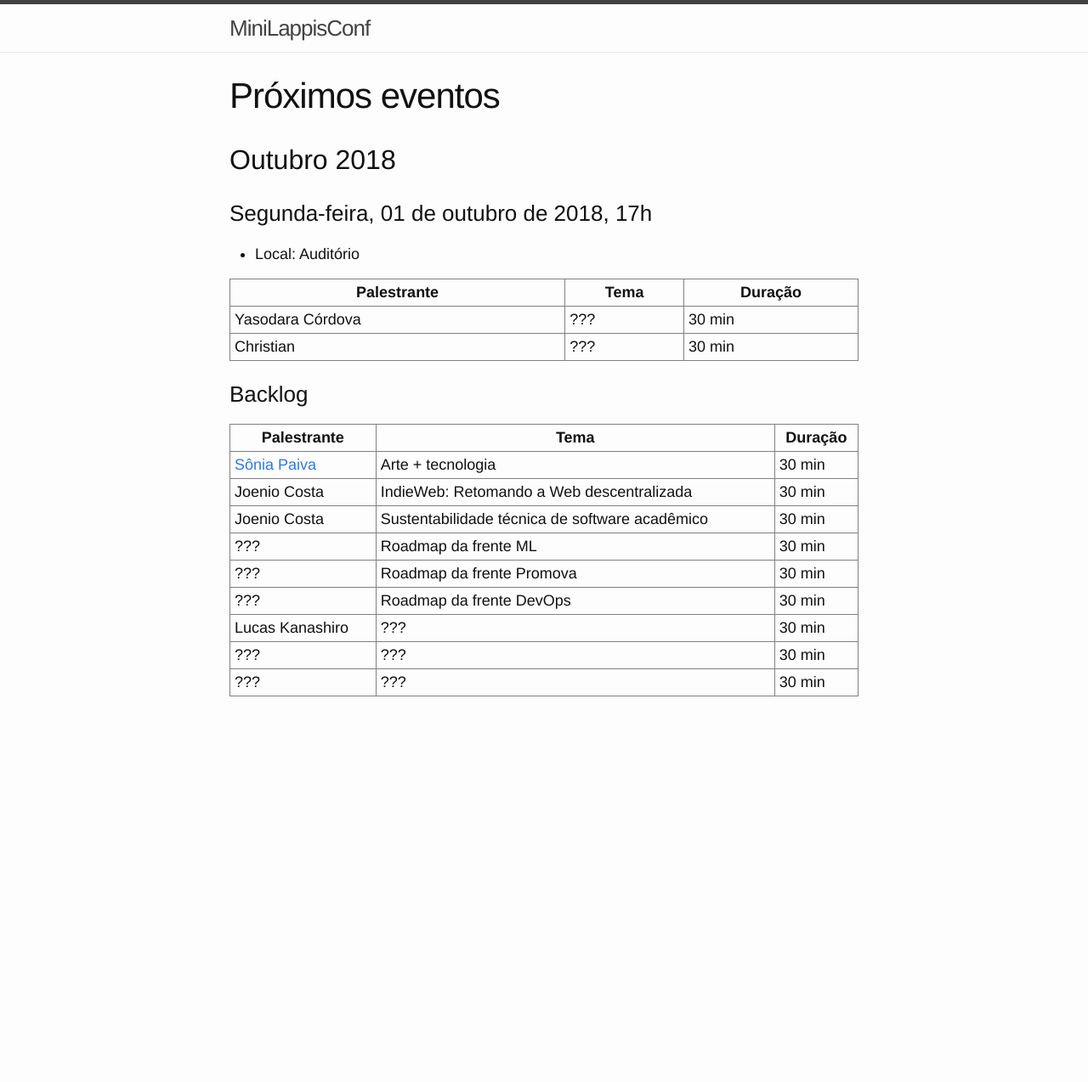
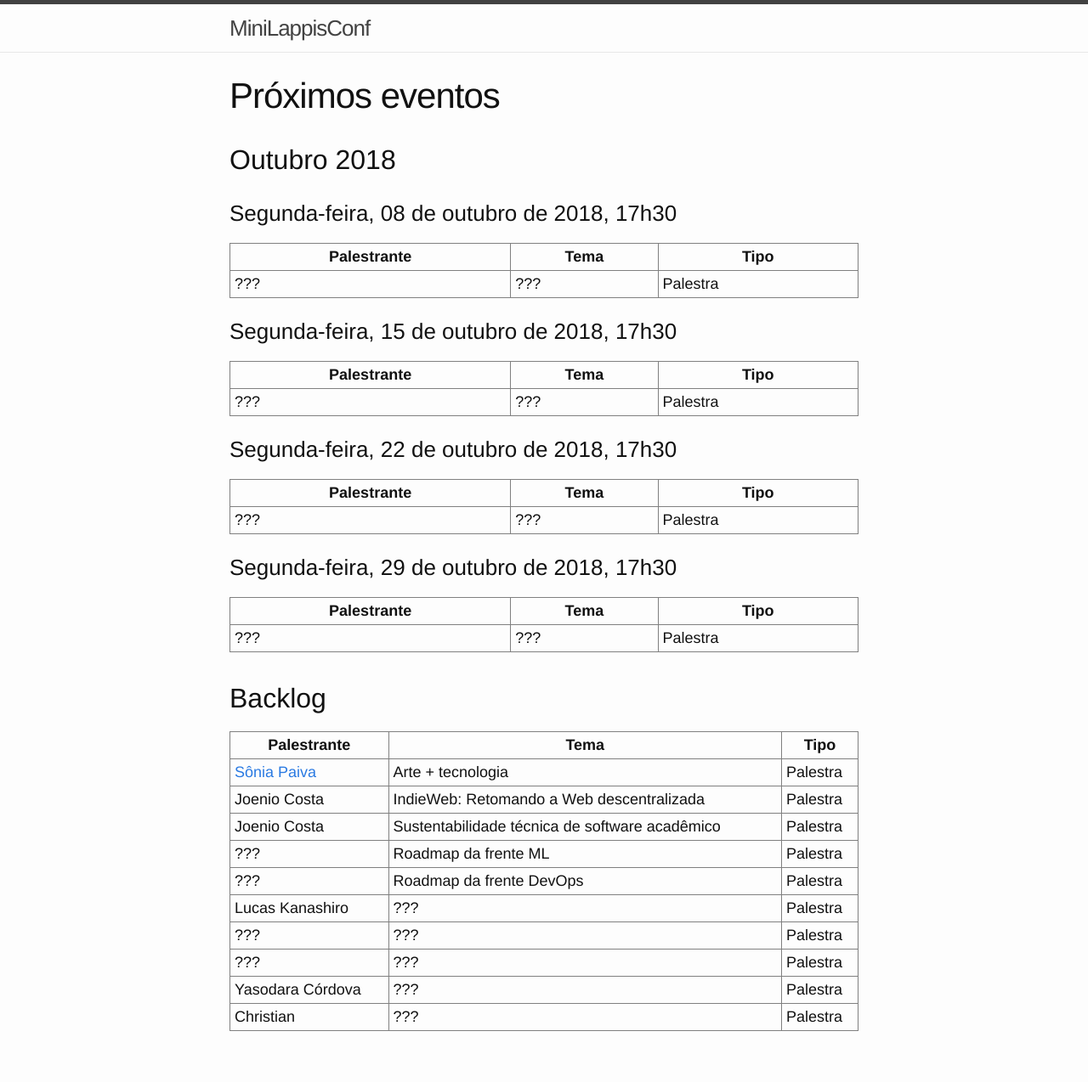
Before and after one commit to lappis-unb/MiniLappisConf, a Jekyll site: the page built from agenda.md, in a window 1280 px wide. Shown: the whole page at 85% size. Built offline with Jekyll 4.4.1, drawn with Linux system fonts in a browser that asks for light colours; before the commit the page ends 900 px from its top, so only the background shows below that.

Commit message:
agenda de hoje 01/10

```diff
--- a/agenda.md
+++ b/agenda.md
@@ -4,25 +4,41 @@ title: Próximos eventos
 
 ## Outubro 2018
 
-### Segunda-feira, 01 de outubro de 2018, 17h
+### Segunda-feira, 08 de outubro de 2018, 17h30
 
-* Local: Auditório
+| Palestrante     | Tema                                            | Tipo     |
+| --------------- | ----------------------------------------------- | -------- |
+| ???             | ???                                             | Palestra |
 
-| Palestrante        | Tema                                     | Duração |
-| ------------------ | ---------------------------------------- | ------- |
-| Yasodara Córdova   | ???                                      | 30 min  |
-| Christian          | ???                                      | 30 min  |
+### Segunda-feira, 15 de outubro de 2018, 17h30
 
-### Backlog
+| Palestrante     | Tema                                            | Tipo     |
+| --------------- | ----------------------------------------------- | -------- |
+| ???             | ???                                             | Palestra |
 
-| Palestrante     | Tema                                            | Duração |
-| --------------- | ----------------------------------------------- | ------- |
-| [Sônia Paiva](https://www.facebook.com/ltcunb) | Arte + tecnologia | 30 min  |
-| Joenio Costa    | IndieWeb: Retomando a Web descentralizada       | 30 min  |
-| Joenio Costa    | Sustentabilidade técnica de software acadêmico  | 30 min  |
-| ???             | Roadmap da frente ML                            | 30 min  |
-| ???             | Roadmap da frente Promova                       | 30 min  |
-| ???             | Roadmap da frente DevOps                        | 30 min  |
-| Lucas Kanashiro | ???                                             | 30 min  |
-| ???             | ???                                             | 30 min  |
-| ???             | ???                                             | 30 min  |
+### Segunda-feira, 22 de outubro de 2018, 17h30
+
+| Palestrante     | Tema                                            | Tipo     |
+| --------------- | ----------------------------------------------- | -------- |
+| ???             | ???                                             | Palestra |
+
+### Segunda-feira, 29 de outubro de 2018, 17h30
+
+| Palestrante     | Tema                                            | Tipo     |
+| --------------- | ----------------------------------------------- | -------- |
+| ???             | ???                                             | Palestra |
+
+## Backlog
+
+| Palestrante     | Tema                                             | Tipo     |
+| --------------- | ------------------------------------------------ | -------- |
+| [Sônia Paiva](https://www.facebook.com/ltcunb) | Arte + tecnologia | Palestra |
+| Joenio Costa    | IndieWeb: Retomando a Web descentralizada        | Palestra |
+| Joenio Costa    | Sustentabilidade técnica de software acadêmico   | Palestra |
+| ???             | Roadmap da frente ML                             | Palestra |
+| ???             | Roadmap da frente DevOps                         | Palestra |
+| Lucas Kanashiro | ???                                              | Palestra |
+| ???             | ???                                              | Palestra |
+| ???             | ???                                              | Palestra |
+| Yasodara Córdova| ???                                              | Palestra |
+| Christian       | ???                                              | Palestra |
```
Also changed, not shown: index.md (+5 -2 lines), passados.md (+4 -0 lines).
